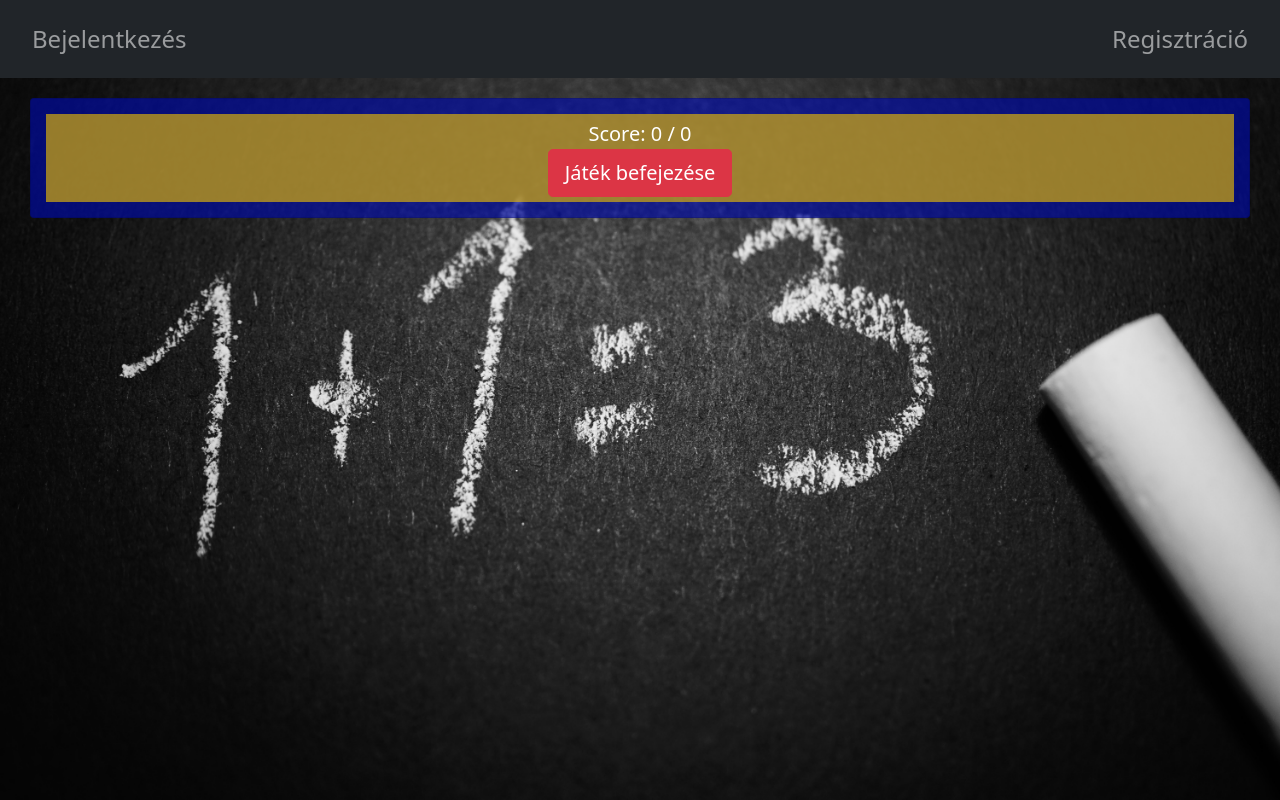
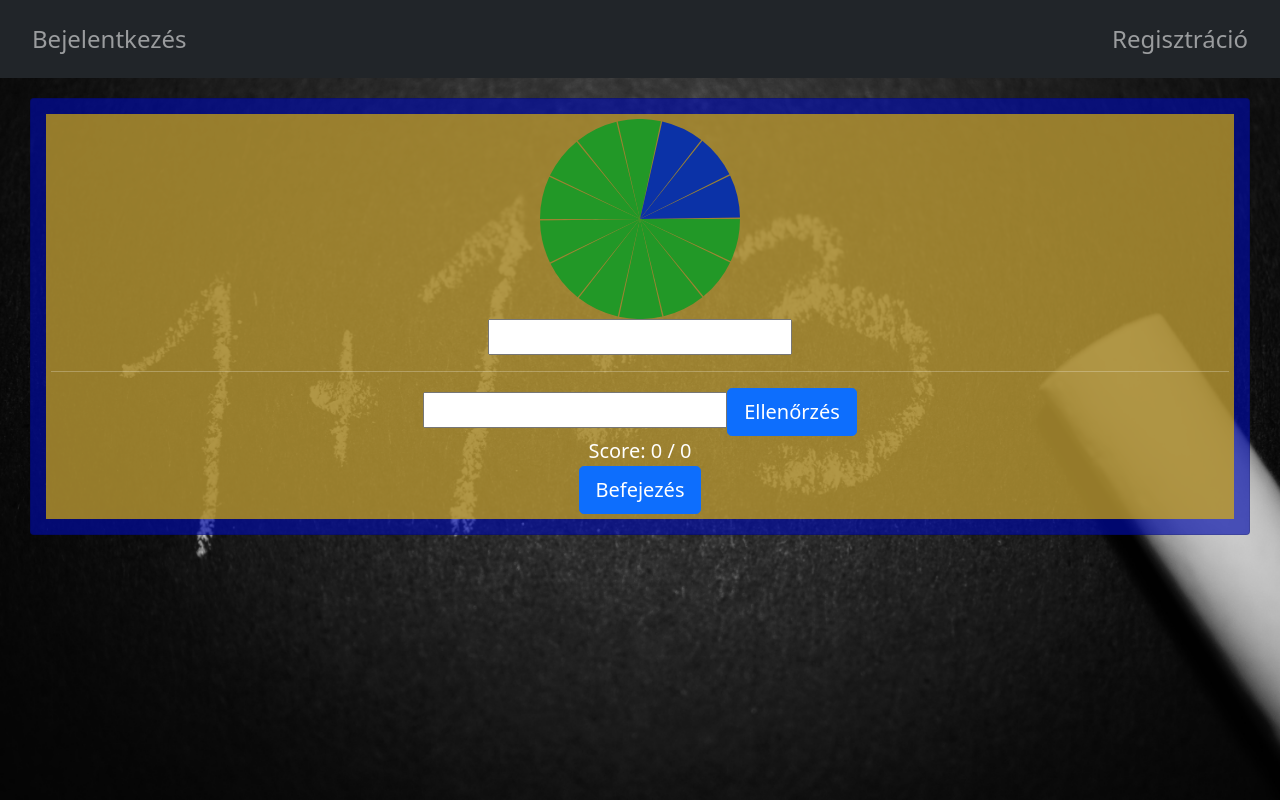
Before and after one commit to KomjatiEvelin/szakdolgozat, a React (Create React App) app in the folder frontend/: page /games/fractiongame in a window 1280 px wide. Both pictures are taken after a click on the button "Játék indítása". Built offline with nearby package versions, Linux system fonts and the light colour scheme.

Commit message:
adding other games

```diff
--- a/frontend/package.json
+++ b/frontend/package.json
@@ -10,6 +10,7 @@
     "react": "^17.0.2",
     "react-bootstrap": "^2.0.0-rc.1",
     "react-dom": "^17.0.2",
+    "react-minimal-pie-chart": "^8.2.0",
     "react-router-dom": "^5.3.0",
     "react-scripts": "4.0.3",
     "react-validation": "^3.0.7",
--- a/frontend/src/components/games/FractionGame.js
+++ b/frontend/src/components/games/FractionGame.js
@@ -3,16 +3,24 @@ import {Button, Card} from "react-bootstrap";
 import UserService from "../../service/user_service";
 import GameService from "../../service/game_service";
 import Score from "../elements/Score";
+import { PieChart } from 'react-minimal-pie-chart';
 
+const random=(min,max)=>{
+    return Math.round(Math.random() * (max-min) + min);
+}
 
 const User=UserService.getCurrentUser();
 
 const Fractions=()=>{
 
     const [playing, setPlaying]=useState(false);
-    const [score, setScore]=useState(0);
+    const [finished,setFinished]=useState(false);
+    const [score,setScore]=useState(0);
     const [maxScore, setMaxScore]=useState(0);
-    const [finished,setFinished]=useState(false);
+    const [counter,setCounter]=useState(random(1,15));
+    const [divider,setDivider]=useState(random(1,15));
+    const [inputCount, setInputCount] = useState('');
+    const [inputDiv, setInputDiv] = useState('');
 
     const endGame=()=>{
         setPlaying(false)
@@ -21,27 +29,55 @@ const Fractions=()=>{
     }
 
     const startGame=()=>{
-        setScore(0)
+        setScore(0);
         setMaxScore(0)
         setPlaying(true)
         setFinished(false)
     }
 
+    const checkResult=()=>{
+        if(inputCount==counter&&inputDiv==divider){
+
+            setScore(score+1);
+        }
+        setMaxScore(maxScore+1);
+        setCounter(random(1,15));
+        setDivider(random(1,15));
+    }
+
+
+    let arr =[];
+    for (let i=0; i<(divider-counter);i++){
+        arr.push({ title: 'Section'+i, value: 1, color: '#229827', key:i });
+    }
+    for (let i=0;i<counter;i++){
+        arr.push({ title: 'Section'+i, value: 1, color: '#0b32a7', key:divider+i });
+    }
+
     return(
         <Card style={{padding:'5px', margin:"10px", backgroundColor:'rgba(0, 11, 171, 0.65)' , fontSize:'20px',  textAlign:'center'}}>
-            {!playing &&!finished && <Card.Text>
-                <h1>Tört számok</h1>
-                <h3>Gyakorold a törteket</h3>
-                <h3>Tipp: az ábra segít a számolásban</h3>
+            {!playing &&!finished &&
+            <Card.Text>
+                <h1>Törtek gyakorlása</h1>
+                <h3>Gyakorold a tört számok felírását</h3>
+                <h3>Add meg a torta ábráról leolvasható törtet, a kék szeletek jelzik a számlálót (felső szám), a zöldek a nevezőt (alsó szám)!</h3>
                 <Button size={"lg"} variant="primary" onClick={startGame}>Játék indítása</Button>
             </Card.Text>}
 
             {playing&&(<Card.Text style={{padding:'5px', margin:"10px", backgroundColor:'rgba(229,184,5,0.65)' , fontSize:'20px'}}>
+                <PieChart style={{height:"200px"}}
+                          data={arr}
+                          paddingAngle={"0.8"}
+                />
+
+
+                <input type={"number"} id={"count"} min={1} value={inputCount} onChange={e=>setInputCount(e.target.value)}/>
+                <hr/>
+                <input type={"number"} id={"fract"} min={1} value={inputDiv} onChange={e=>setInputDiv(e.target.value)}/>
+                <Button size={"lg"} variant="primary" onClick={checkResult}>Ellenőrzés</Button>
 
                 <Score value={score} maxScore={maxScore}/>
-
-                <Button size={"lg"} variant="danger" onClick={endGame}>Játék befejezése</Button>
-
+                <Button variant="primary" size={"lg"} onClick={endGame}>Befejezés</Button>
             </Card.Text>)}
 
             {finished &&
@@ -55,4 +91,4 @@ const Fractions=()=>{
         </Card>)
 }
 
-export default Fractions;
+export default Fractions
--- a/frontend/src/components/games/MultiplicationGame.js
+++ b/frontend/src/components/games/MultiplicationGame.js
@@ -95,13 +95,13 @@ const Multiplication=()=>{
 
                 </div>
                 <Divider num={divider}/>
-                <Score value={score}/>
+                <Score value={score} maxScore={maxScore}/>
                 <Timer time={TIME_LIMIT} onEnd={endGame}/><br/>
             </Card.Text>)}
 
             {finished &&
             <Card.Text>
-                <Score value={score}/>
+                <Score value={score} maxScore={maxScore}/>
                 <Button variant="primary" size={"lg"} onClick={startGame}>Újra</Button>
                 <Button href="/pages/games" variant="primary" size={"lg"}>Vissza a menübe</Button>
             </Card.Text>}
```
Also changed, not shown: 1 other file (tests, documents, lock files or other folders).
